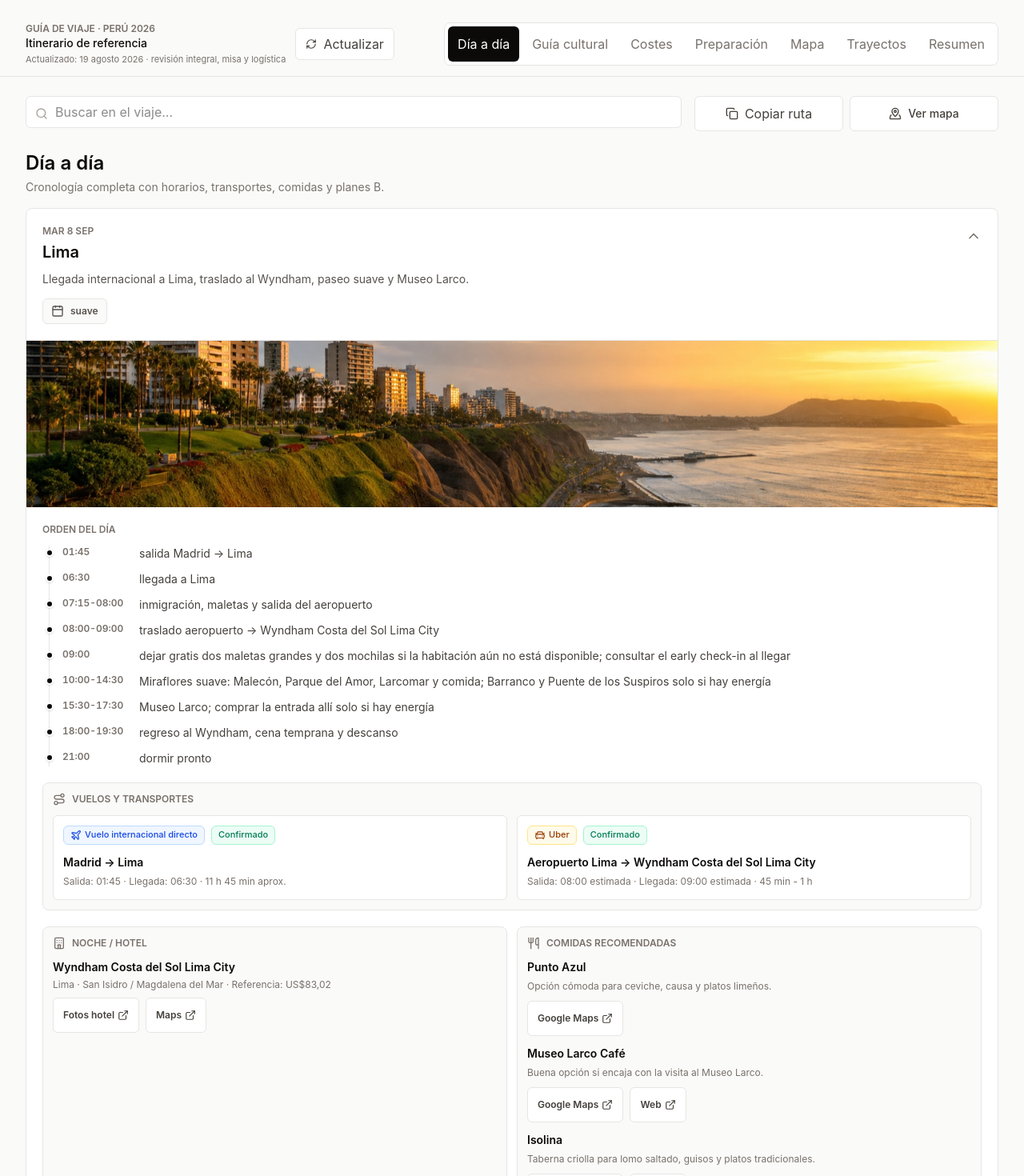
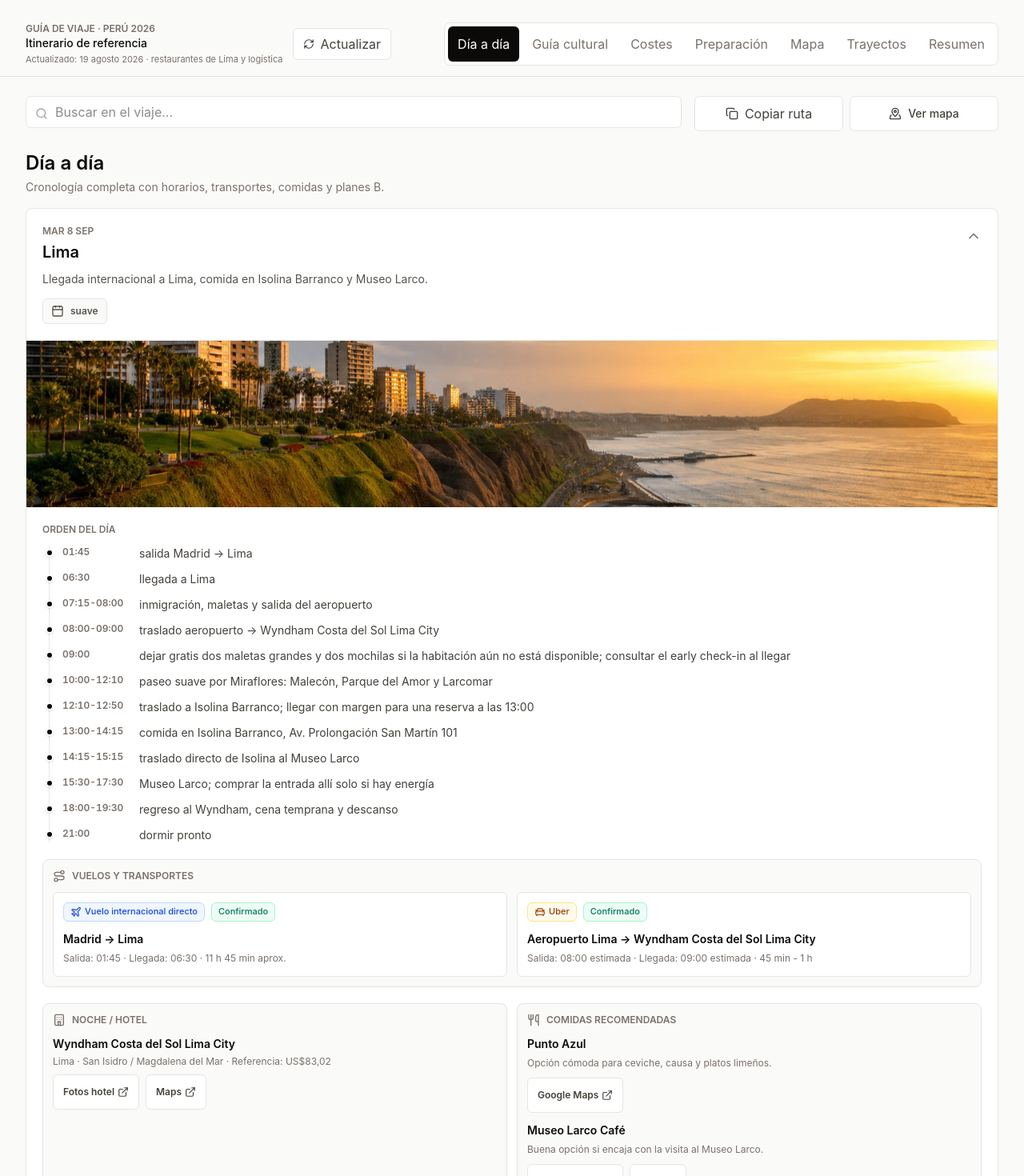
Before and after one commit to manuariza/guia-viaje-peru, a React (Vite) app: page / in a window 1280 px wide. Shown: the top 1470 px of the page at 80% size. Built offline with nearby package versions, Linux system fonts and the light colour scheme.

Commit message:
Actualiza comidas de Lima

```diff
--- a/src/App.tsx
+++ b/src/App.tsx
@@ -37,7 +37,7 @@
 };
 
 const dataVersion = "2026-08-14.1";
-const dataUpdatedLabel = "19 agosto 2026 · revisión integral, misa y logística";
+const dataUpdatedLabel = "19 agosto 2026 · restaurantes de Lima y logística";
 
 function includesQuery(values: string[], query: string) {
   if (!query) return true;
--- a/src/data/itinerary.ts
+++ b/src/data/itinerary.ts
@@ -5,24 +5,28 @@
     id: "2026-09-08",
     date: "Mar 8 sep",
     base: "Lima",
-    summary: "Llegada internacional a Lima, traslado al Wyndham, paseo suave y Museo Larco.",
+    summary: "Llegada internacional a Lima, comida en Isolina Barranco y Museo Larco.",
     blocks: [
       "01:45 salida Madrid -> Lima",
       "06:30 llegada a Lima",
       "07:15-08:00 inmigración, maletas y salida del aeropuerto",
       "08:00-09:00 traslado aeropuerto -> Wyndham Costa del Sol Lima City",
       "09:00 dejar gratis dos maletas grandes y dos mochilas si la habitación aún no está disponible; consultar el early check-in al llegar",
-      "10:00-14:30 Miraflores suave: Malecón, Parque del Amor, Larcomar y comida; Barranco y Puente de los Suspiros solo si hay energía",
+      "10:00-12:10 paseo suave por Miraflores: Malecón, Parque del Amor y Larcomar",
+      "12:10-12:50 traslado a Isolina Barranco; llegar con margen para una reserva a las 13:00",
+      "13:00-14:15 comida en Isolina Barranco, Av. Prolongación San Martín 101",
+      "14:15-15:15 traslado directo de Isolina al Museo Larco",
       "15:30-17:30 Museo Larco; comprar la entrada allí solo si hay energía",
       "18:00-19:30 regreso al Wyndham, cena temprana y descanso",
       "21:00 dormir pronto",
     ],
-    activities: ["Miraflores", "Malecón", "Larcomar", "Barranco opcional", "Puente de los Suspiros opcional", "Museo Larco"],
-    foods: ["Ceviche suave", "Causa limeña", "Lomo saltado", "Chicha morada"],
+    activities: ["Miraflores", "Malecón", "Larcomar", "Barranco", "Isolina", "Museo Larco"],
+    foods: ["Comida en Isolina Barranco a las 13:00", "Cocina criolla para compartir", "Chicha morada"],
     orderTips: [
       "La única OLO eSIM debe quedar comprada y activada en el móvil principal desde el 7 de septiembre: 15 días ilimitados, S/89 total. Al aterrizar, usar OLO para datos, compartir la conexión con el segundo móvil y mantener desactivado el roaming de las SIM españolas. Llevar batería externa",
       "Museo Larco abre los martes; no comprar antes por posibles retrasos o cansancio del vuelo",
-      "Barranco es opcional: no sacrificar descanso ni añadir desplazamientos si el vuelo pesa",
+      "Reservar Isolina Barranco para las 13:00 y llegar 10-15 minutos antes",
+      "El Puente de los Suspiros queda opcional y no debe poner en riesgo Isolina ni el Museo Larco",
       "El Wyndham ofrece consigna gratuita hasta que la habitación esté disponible; comunicar la hora aproximada de llegada antes del viaje",
       "Check-in regular desde las 15:00; early check-in sujeto a disponibilidad: desde las 10:00 cuesta el 50 % de la tarifa de la noche y antes de las 10:00 se considera una noche adicional. No reservar la noche anterior",
       "Después de pasar Migraciones, descargar una TAM Virtual por viajero y guardarlas sin conexión; presentarlas con los pasaportes originales en cada check-in para acreditar la estancia turística y solicitar la exoneración del 18 % de IGV cuando corresponda",
@@ -31,7 +35,7 @@
     shopping: ["Café peruano", "Chocolate peruano", "Artesanía pequeña"],
     effort: "suave",
     altitude: "Lima, nivel del mar",
-    planB: "Si el vuelo pesa, omitir Museo Larco sin coste perdido y hacer solo hotel, comida suave y paseo corto por Miraflores.",
+    planB: "Si el vuelo se retrasa mucho, avisar a Isolina; priorizar la comida y omitir el Museo Larco antes que acumular desplazamientos.",
     hotelIds: ["wyndham-lima"],
     transferIds: ["mad-lim", "lim-airport-hotel"],
     photoIds: ["miraflores", "lima"],
@@ -46,9 +50,11 @@
       "09:00 check-out y dejar gratuitamente dos maletas grandes y dos mochilas en la consigna del Wyndham",
       "09:15-09:45 Uber a Huaca Pucllana",
       "09:45-11:30 Huaca Pucllana; entrada diurna en taquilla, sin reserva",
-      "11:30-13:00 comida ligera en Miraflores",
-      "13:00-14:00 Uber de regreso al Wyndham",
-      "14:00-14:35 descanso y margen final en el hotel",
+      "11:30 salida de Huaca Pucllana hacia La Mar Cebichería, Av. Mariscal La Mar 770",
+      "11:40-12:00 esperar en La Mar antes de la apertura; no admiten reservas",
+      "12:00-13:15 comida en La Mar",
+      "13:15-13:45 Uber de regreso al Wyndham",
+      "13:45-14:35 descanso y margen final en el hotel",
       "14:35 recoger las maletas; 14:40 pedir Uber",
       "14:50-16:05 Uber al aeropuerto de Lima; salir como máximo a las 14:50",
       "19:35 salida vuelo JetSMART JA7007 Lima -> Arequipa",
@@ -59,9 +65,10 @@
       "23:00 dormir",
     ],
     activities: ["Huaca Pucllana", "Vuelo a Arequipa"],
-    foods: ["Comida ligera antes de volar", "Snack o cena ligera al llegar a Arequipa"],
+    foods: ["Comida en La Mar a las 12:00, sin reserva", "Ceviche y cocina marina", "Snack o cena ligera al llegar a Arequipa"],
     orderTips: [
       "Huaca Pucllana abre el miércoles y la visita diurna se compra allí por orden de llegada",
+      "La Mar no acepta reservas: salir de Huaca a las 11:30 y llegar antes de la apertura de las 12:00 para entrar en el primer turno",
       "El Wyndham confirma consigna gratuita después del check-out hasta aproximadamente las 15:15, o durante más tiempo si fuese necesario",
       "Pedir Uber a las 14:40 y salir como máximo a las 14:50 para proteger un margen amplio frente al tráfico de Lima",
       "Verificar el horario y hacer check-in en la reserva de la aerolínea; avisar al alojamiento de la llegada prevista entre las 22:20 y las 22:50",
--- a/src/data/places.ts
+++ b/src/data/places.ts
@@ -47,14 +47,14 @@
     date: "8-9 sep",
     coordinates: { lat: -12.1211, lng: -77.0297 },
     altitude: "80 m",
-    description: "Primera zona de paseo en Lima, con Malecón, Larcomar y opción Barranco.",
+    description: "Primera zona de paseo en Lima, con Malecón, Larcomar, comida en Barranco y La Mar al día siguiente.",
     worth: "Zona fácil para aterrizar tras el vuelo largo.",
     effort: "suave",
     transportModes: ["car", "walk"],
     activities: ["Malecón", "Parque del Amor", "Larcomar", "Barranco"],
-    foods: ["Ceviche", "Causa limeña", "Lomo saltado"],
+    foods: ["Isolina el 8 a las 13:00", "La Mar el 9 a las 12:00", "Ceviche", "Cocina criolla"],
     shopping: ["Café", "Chocolate", "Artesanía pequeña"],
-    tips: ["Primer día muy suave"],
+    tips: ["Reservar Isolina; La Mar no acepta reservas y conviene llegar antes de abrir"],
     links: [{ label: "Google Maps", url: maps("Miraflores Lima") }],
     photos: [photos.miraflores, photos.barranco],
   },
@@ -83,12 +83,12 @@
     date: "8-9 sep",
     coordinates: { lat: -12.0464, lng: -77.0428 },
     altitude: "154 m",
-    description: "Museo Larco, Huaca Pucllana, centro histórico o Barranco según energía.",
+    description: "Museo Larco, Huaca Pucllana, Isolina en Barranco y La Mar en Miraflores.",
     worth: "Contexto cultural antes de subir a los Andes.",
     effort: "medio",
     transportModes: ["car", "walk"],
     activities: ["Museo Larco", "Huaca Pucllana", "Barranco", "Centro histórico"],
-    foods: ["Ceviche", "Tiradito", "Aji de gallina"],
+    foods: ["Isolina", "La Mar", "Ceviche", "Tiradito", "Ají de gallina"],
     shopping: ["Libros", "Cerámica", "Chocolate"],
     tips: ["El tráfico manda; no apurar el día del vuelo a Arequipa"],
     links: [{ label: "Google Maps", url: maps("Museo Larco Lima") }],
--- a/src/data/publicPlanning.ts
+++ b/src/data/publicPlanning.ts
@@ -1,6 +1,22 @@
 import type { CriticalTask } from "../types";
 
 export const criticalTasks: CriticalTask[] = [
+  {
+    id: "lima-restaurants",
+    title: "Plan de comidas de Lima · Isolina y La Mar",
+    due: "8 y 9 de septiembre",
+    status: "confirmado",
+    risk: "low",
+    priority: "secundario",
+    details: [
+      "Isolina Barranco: reservar para dos el martes 8 de septiembre a las 13:00 y llegar entre las 12:45 y las 12:50 a Av. Prolongación San Martín 101.",
+      "La Mar Cebichería: comer el miércoles 9 a las 12:00. No acepta reservas; salir de Huaca Pucllana a las 11:30 y llegar antes de la apertura para entrar en el primer turno.",
+    ],
+    links: [
+      { label: "Isolina · ficha pública", url: "https://www.mesa247.pe/lima/restaurante/isolina" },
+      { label: "La Mar · web oficial", url: "https://www.lamarcebicheria.com/peru/" },
+    ],
+  },
   {
     id: "international-bags",
     title: "Añadir el equipaje facturado internacional",
--- a/src/data/restaurants.ts
+++ b/src/data/restaurants.ts
@@ -28,12 +28,23 @@
     id: "isolina",
     name: "Isolina",
     location: "Barranco, Lima",
-    note: "Taberna criolla para lomo saltado, guisos y platos tradicionales.",
+    note: "Comida recomendada el 8 de septiembre a las 13:00. Conviene reservar para dos y llegar 10-15 minutos antes.",
     mapUrl: maps("Isolina Barranco Lima Peru"),
-    website: "https://isolina.pe/",
+    website: "https://www.mesa247.pe/lima/restaurante/isolina",
     photoIds: ["barranco", "lima"],
     placeIds: ["barranco", "lima"],
-    dayIds: ["2026-09-08", "2026-09-09"],
+    dayIds: ["2026-09-08"],
+  },
+  {
+    id: "la-mar-lima",
+    name: "La Mar Cebichería",
+    location: "Av. Mariscal La Mar 770, Miraflores, Lima",
+    note: "Comida recomendada el 9 de septiembre: no aceptan reservas; llegar entre 11:40 y 11:50 para la apertura de las 12:00.",
+    mapUrl: maps("La Mar Cebicheria Avenida Mariscal La Mar 770 Miraflores Lima"),
+    website: "https://www.lamarcebicheria.com/peru/",
+    photoIds: ["miraflores", "lima"],
+    placeIds: ["miraflores", "lima"],
+    dayIds: ["2026-09-09"],
   },
   {
     id: "chicha-arequipa",
--- a/src/data/travelGuide.ts
+++ b/src/data/travelGuide.ts
@@ -56,12 +56,23 @@
         id: "isolina",
         category: "restaurante",
         name: "Isolina, Barranco",
-        timing: "8 septiembre, comida o cena temprana si hacéis Barranco",
+        timing: "8 septiembre, comida a las 13:00",
         description: "Taberna criolla de raciones generosas. Buena para compartir cau cau, costillar, tortilla, guisos y cocina limeña tradicional.",
-        reservation: "Recomendable para evitar colas, especialmente en comida de fin de semana o cena.",
-        booking: "Reservar desde la web oficial; escoger la sede de Barranco.",
-        sourceUrl: "https://isolina.pe/",
+        reservation: "Reservar para dos y llegar entre las 12:45 y las 12:50.",
+        booking: "Dirección: Av. Prolongación San Martín 101, Barranco. La ficha pública de Mesa 24/7 permite consultar el restaurante.",
+        sourceUrl: "https://www.mesa247.pe/lima/restaurante/isolina",
         mapUrl: maps("Isolina Barranco Lima"),
+      },
+      {
+        id: "la-mar-lima",
+        category: "restaurante",
+        name: "La Mar Cebichería",
+        timing: "9 septiembre, llegada 11:40-11:50 y comida desde las 12:00",
+        description: "Cebichería de Gastón Acurio en Av. Mariscal La Mar 770. Encaja después de Huaca Pucllana y antes de recoger el equipaje.",
+        reservation: "No acepta reservas.",
+        booking: "Salir de Huaca Pucllana a las 11:30 y esperar antes de la apertura para entrar en el primer turno; terminar aproximadamente a las 13:15.",
+        sourceUrl: "https://www.lamarcebicheria.com/peru/",
+        mapUrl: maps("La Mar Cebicheria Avenida Mariscal La Mar 770 Miraflores Lima"),
       },
       {
         id: "dedalo",
```
